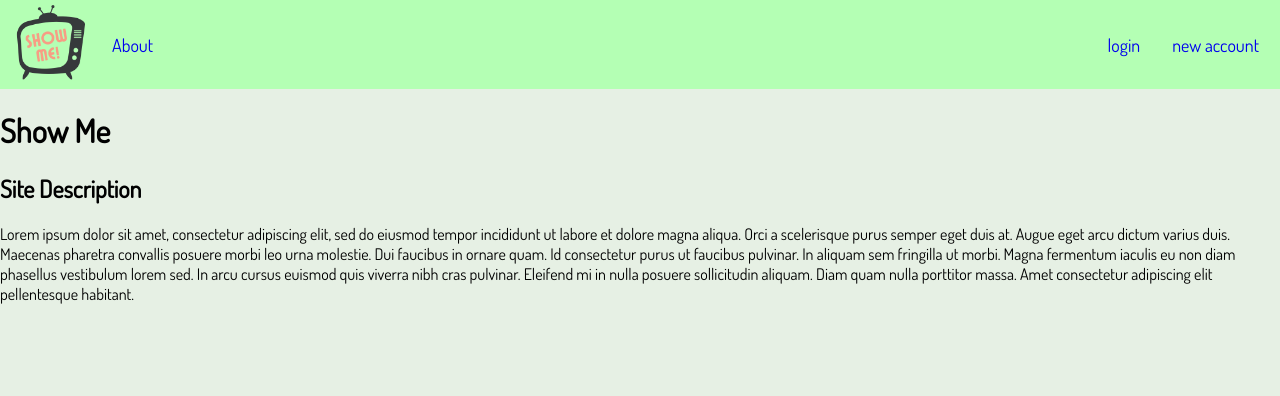
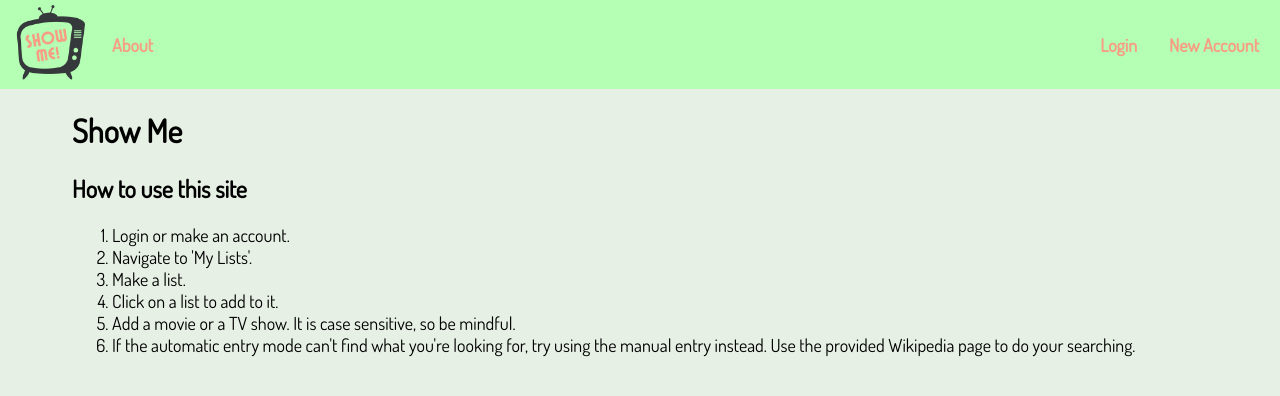
Before and after one commit to aktran3/comp446-project, a Django app: page / in a window 1280 px wide. Shown: the top 396 px of the page. Run offline with Django 4.2, Linux system fonts and the light colour scheme; some libraries are stand-ins or nearby versions.

Commit message:
changes to visuals/text on site

```diff
--- a/list/static/list/style.css
+++ b/list/static/list/style.css
@@ -1,5 +1,9 @@
+/*
+    Referenced https://stackoverflow.com/questions/17042201/how-to-style-input-and-submit-button-with-css for styling input buttons
+*/
 * {
     font-family: 'Dosis', sans-serif;
+    font-size: large;
 }
 
 /* Nav Styles */
@@ -12,7 +16,7 @@ nav ul {
     padding: 5px;
     overflow: hidden;
     background-color: rgb(180, 255, 180);
-    font-size: large;
+    font-weight: bolder;
   }
 
 nav ul li,
@@ -22,6 +26,10 @@ nav ul li a {
     text-decoration: none;
     padding: 0px 8px;
     float: left;
+}
+
+nav ul li a {
+    color: #f79d84;
 }
 
 nav .main-nav {
@@ -35,7 +43,35 @@ body{
     margin: auto;
 }
 
-#container{
+h1{
+    font-size: xx-large;
+}
+
+h2{
+    font-size: x-large;
+}
+
+input[type=button],
+input[type=submit]{
+    border-radius: 15px;
+    background-color: #a7c6da;
+}
+
+ul li{
+    list-style-type: none;
+}
+
+#content{
+    margin: 0 4em;
+}
+
+#list-container{
     display: grid;
     grid-template-columns: 1fr 2fr;
 }
+
+iframe{
+    width: 90%;
+    height: 500px;
+    margin: 10px;
+}
--- a/list/templates/list/base.html
+++ b/list/templates/list/base.html
@@ -28,12 +28,14 @@
                         <li><a href="/settings">User Settings</a></li>
                         <li><a href="{% url 'logout' %}">Sign Out</a></li>
                     {% else %}
-                        <li><a href="{% url 'login' %}">login</a></li>
-                        <li><a href="{% url 'new_user' %}">new account</a></li>
+                        <li><a href="{% url 'login' %}">Login</a></li>
+                        <li><a href="{% url 'new_user' %}">New Account</a></li>
                     {% endif %}
                 </div>
             </ul>
         </nav>
+        <div id="content">
         {% block content %}{% endblock  %}
+        </div>
     </body>
 </html>
--- a/list/templates/list/homepage.html
+++ b/list/templates/list/homepage.html
@@ -2,6 +2,17 @@
 {% block title %}Show Me{% endblock %}
 {% block content %}
     <h1>Show Me</h1>
-    <h2>Site Description</h2>
-    <p>Lorem ipsum dolor sit amet, consectetur adipiscing elit, sed do eiusmod tempor incididunt ut labore et dolore magna aliqua. Orci a scelerisque purus semper eget duis at. Augue eget arcu dictum varius duis. Maecenas pharetra convallis posuere morbi leo urna molestie. Dui faucibus in ornare quam. Id consectetur purus ut faucibus pulvinar. In aliquam sem fringilla ut morbi. Magna fermentum iaculis eu non diam phasellus vestibulum lorem sed. In arcu cursus euismod quis viverra nibh cras pulvinar. Eleifend mi in nulla posuere sollicitudin aliquam. Diam quam nulla porttitor massa. Amet consectetur adipiscing elit pellentesque habitant.<p>
+    <h2>How to use this site</h2>
+    <ol>
+        <li>Login or make an account.
+            {% if user.is_authenticated %}
+                <span style="color:green;"> 🎉 Congrats! You're logged in! 🎉 Keep going! </span>
+            {% endif %}
+        </li>
+        <li>Navigate to 'My Lists'.</li>
+        <li>Make a list.</li>
+        <li>Click on a list to add to it.</li>
+        <li>Add a movie or a TV show. It is case sensitive, so be mindful.</li>
+        <li>If the automatic entry mode can't find what you're looking for, try using the manual entry instead. Use the provided Wikipedia page to do your searching.</li>
+    </ol>
 {% endblock content %}
--- a/list/templates/registration/login.html
+++ b/list/templates/registration/login.html
@@ -1,7 +1,7 @@
 {% extends "list/base.html" %}
 {% block title %}Login{% endblock %}
 {% block content %}
-    <h1>this is the login page</h1>
+    <h1>Login</h1>
     <form method="post">
         {% csrf_token %}
         {{ form.as_p }}
```
Also changed, not shown: list/templates/list/newuser.html (+5 -4 lines), list/templates/partials/list.html (+8 -2 lines), db.sqlite3.
